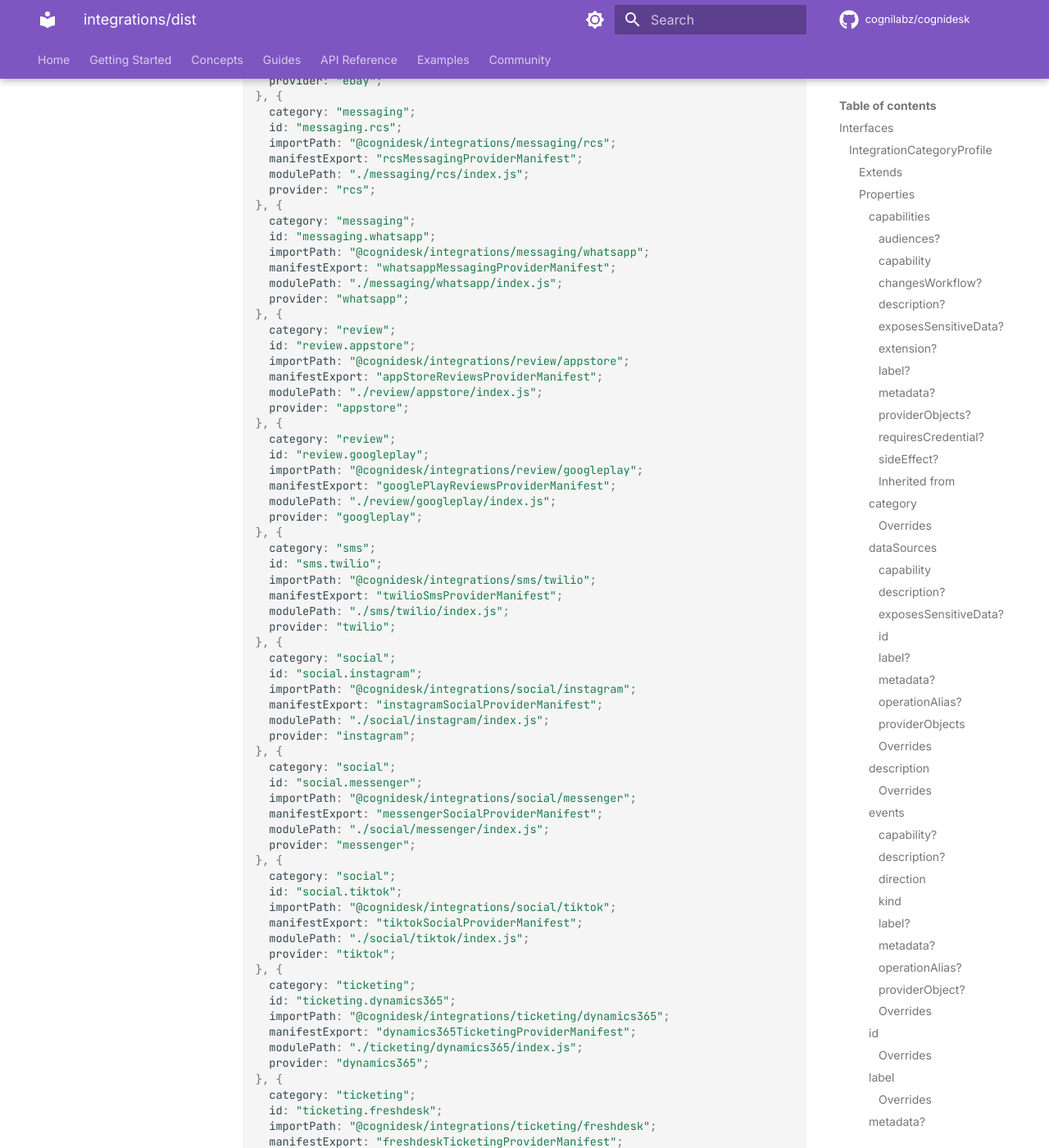
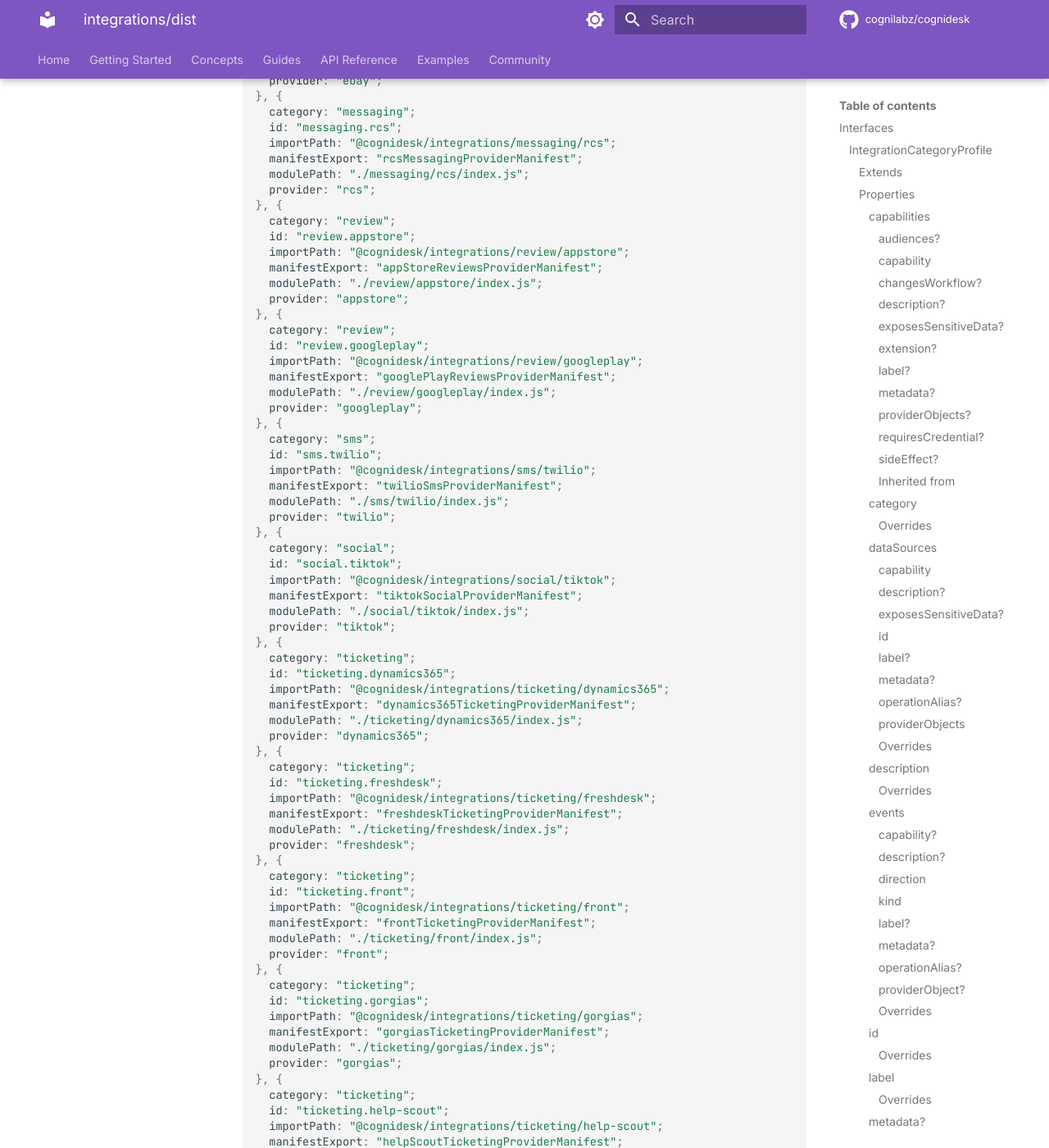
Before and after one commit to cognilabz/cognidesk, an MkDocs documentation site: the page built from website/api-reference/generated/integrations/dist.md, in a window 1280 px wide and 1400 px high, scrolled down 18994 px. Shown: the whole window at 82% size. Built offline with MkDocs 1.6.1 and Material for MkDocs 9.7.7, drawn with Linux system fonts in a browser that asks for light colours; comment, search, counter and statistics services are not loaded; the version menu is left out.

```diff
--- a/website/api-reference/generated/integrations/dist.md
+++ b/website/api-reference/generated/integrations/dist.md
@@ -1127,13 +1127,6 @@
   modulePath: "./messaging/rcs/index.js";
   provider: "rcs";
 }, {
-  category: "messaging";
-  id: "messaging.whatsapp";
-  importPath: "@cognidesk/integrations/messaging/whatsapp";
-  manifestExport: "whatsappMessagingProviderManifest";
-  modulePath: "./messaging/whatsapp/index.js";
-  provider: "whatsapp";
-}, {
   category: "review";
   id: "review.appstore";
   importPath: "@cognidesk/integrations/review/appstore";
@@ -1154,20 +1147,6 @@
   manifestExport: "twilioSmsProviderManifest";
   modulePath: "./sms/twilio/index.js";
   provider: "twilio";
-}, {
-  category: "social";
-  id: "social.instagram";
-  importPath: "@cognidesk/integrations/social/instagram";
-  manifestExport: "instagramSocialProviderManifest";
-  modulePath: "./social/instagram/index.js";
-  provider: "instagram";
-}, {
-  category: "social";
-  id: "social.messenger";
-  importPath: "@cognidesk/integrations/social/messenger";
-  manifestExport: "messengerSocialProviderManifest";
-  modulePath: "./social/messenger/index.js";
-  provider: "messenger";
 }, {
   category: "social";
   id: "social.tiktok";
```
Also changed, not shown: 2 other files.
